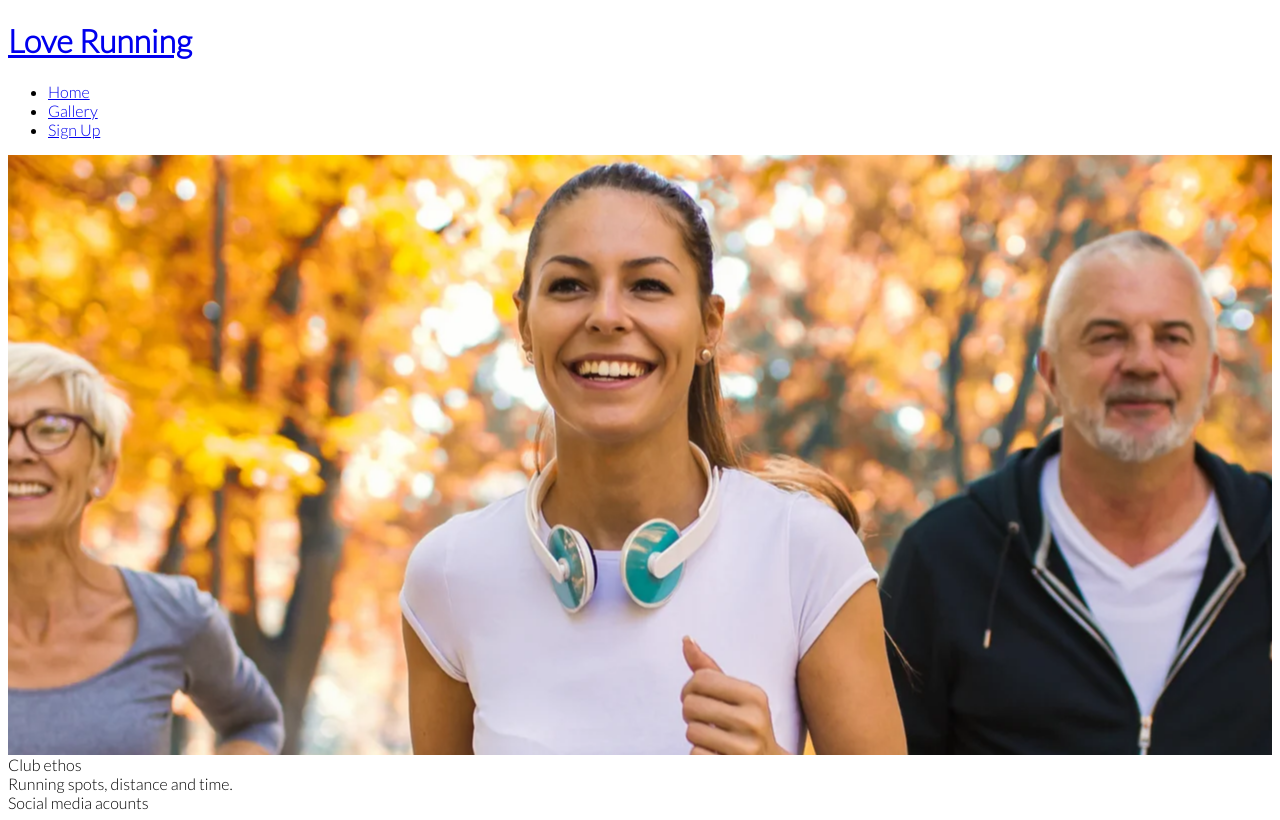
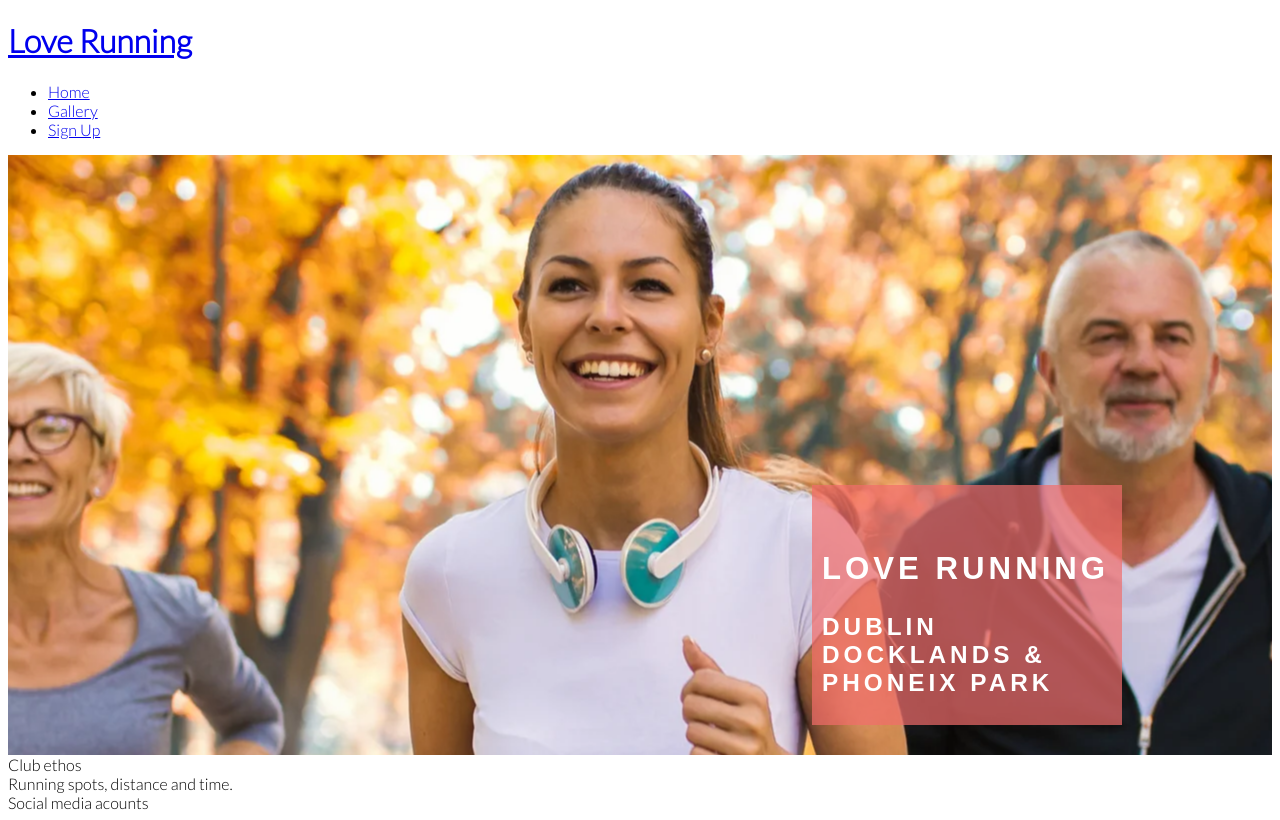
Before and after one commit to HampusStrate/love_running, a plain HTML site: page index.html in a window 1280 px wide. Drawn offline with Linux system fonts and the light colour scheme.

Commit message:
Add text to the hero image

```diff
--- a/assets/css/style.css
+++ b/assets/css/style.css
@@ -13,6 +13,11 @@ body {
     height:600px;
     width:100%;
     overflow:hidden;
+    position: relative;
+}
+
+#cover-text, #cover-text {
+    color: #fff;
 }
 
 #hero-image {
@@ -36,3 +41,23 @@ body {
         transform: scale(1,1);
     }
 }
+
+#cover-text {
+    font-size: 130%;
+    font-family: Oswold, sans-serif;
+    text-transform: uppercase;
+    letter-spacing: 4px;
+
+    width: 300px;
+    height:200px;
+
+    padding-top: 40px;
+    padding-left: 10px;
+
+    background-color: rgba(241, 109, 107, .7);
+
+    bottom: 30px;
+    right:150px;
+
+    position: absolute;
+}
--- a/index.html
+++ b/index.html
@@ -30,8 +30,10 @@
         </a>
     </header>
     <section id="hero-outer">
-        <div id="hero-image">
-
+        <div id="hero-image"></div>
+        <div id="cover-text">
+            <h2>Love Running</h2>
+            <h3>Dublin Docklands & Phoneix Park</h3>
         </div>
     </section>
     <section>
```
